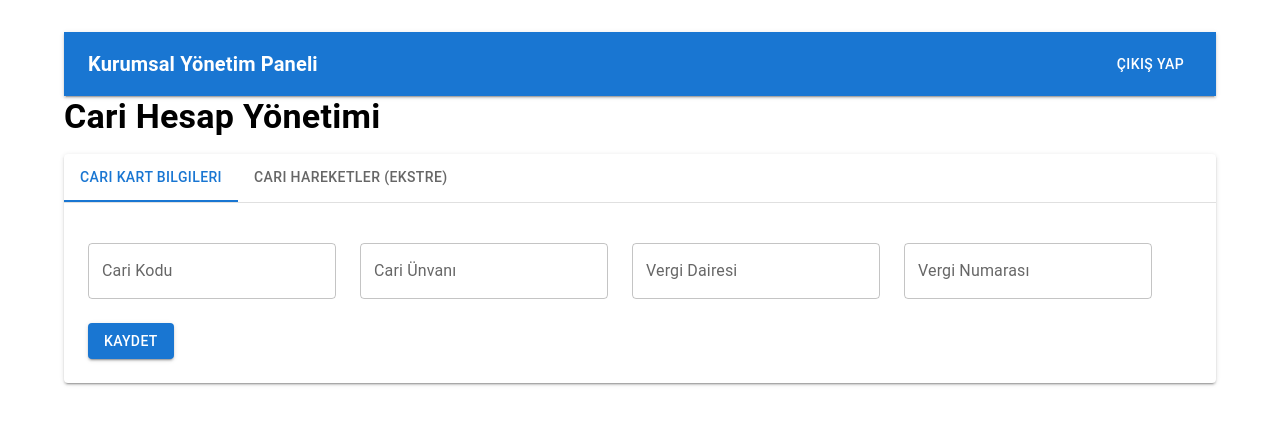
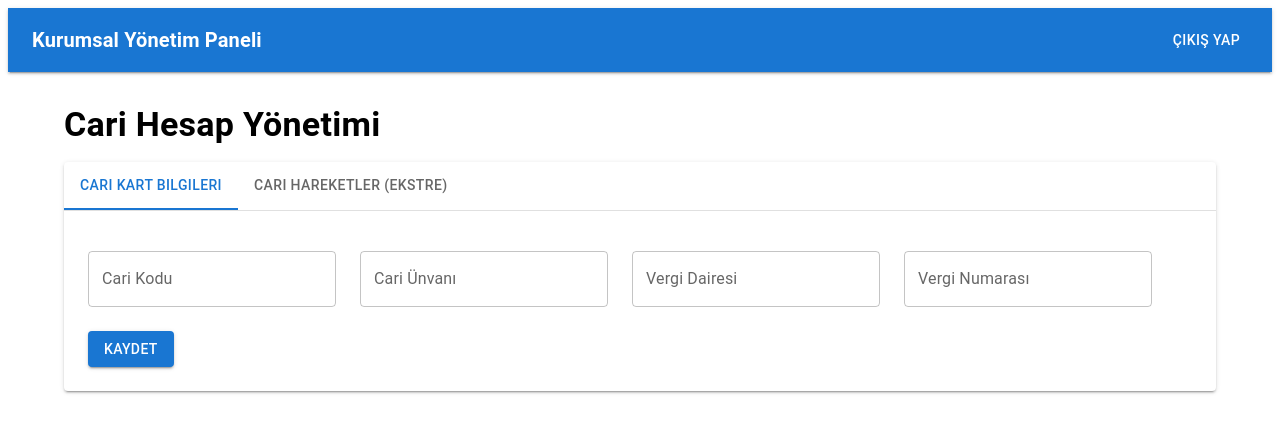
Before and after one commit to pythonmustafa/yeni, a React (Vite) app in the folder client/: page /cari in a window 1280 px wide. Shown: the top 432 px of the page. Built offline with nearby package versions, Linux system fonts and the light colour scheme.

Commit message:
Update CariYonetimi.jsx

```diff
--- a/client/src/pages/CariYonetimi.jsx
+++ b/client/src/pages/CariYonetimi.jsx
@@ -13,8 +13,6 @@ export default function CariYonetimi() {
   };
 
   return (
-
-    <Container maxWidth="lg" sx={{ mt: 4 }}>
      <Box sx={{ flexGrow: 1 }}>
       {/* Üst Navigasyon Menüsü */}
       <AppBar position="static" color="primary" elevation={2}>
@@ -27,7 +25,8 @@ export default function CariYonetimi() {
           </Button>
         </Toolbar>
       </AppBar>
-      </Box>
+
+      <Container maxWidth="lg" sx={{ mt: 4 }}>
         <Typography variant="h4" gutterBottom sx={{ fontWeight: 'bold' }}>
           Cari Hesap Yönetimi
         </Typography>
@@ -48,5 +47,6 @@ export default function CariYonetimi() {
           </Box>
         </Paper>
       </Container>
+    </Box>
   );
 }
```
Lines whose indentation alone changed are shown as unchanged.
